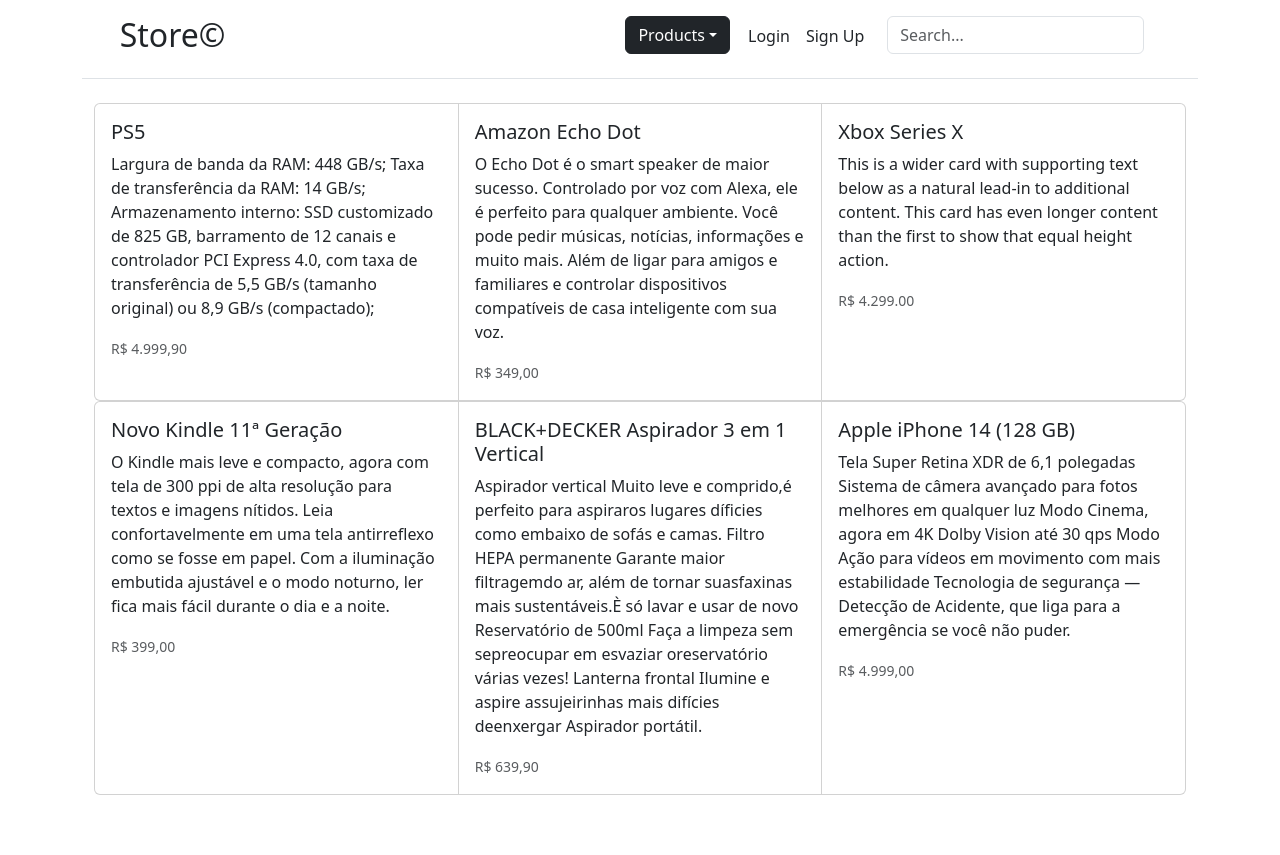
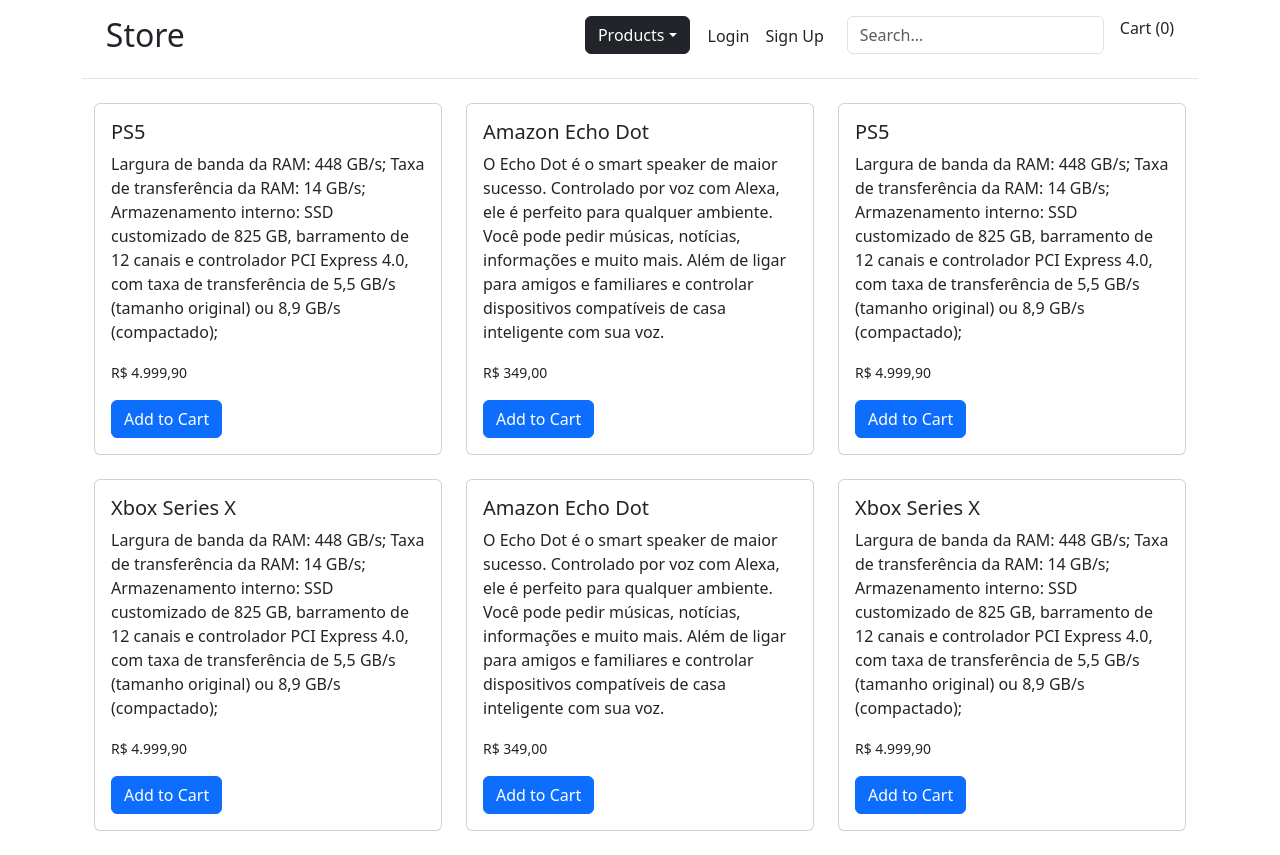
Before and after one commit to paulaquadros/react-api, a React (Create React App) app in the folder frontend/my-app/: page / in a window 1280 px wide. Before the commit the page ends 800 px from the top, so only its background shows below. Built offline with nearby package versions, Linux system fonts and the light colour scheme.

Commit message:
Card and props added

```diff
--- a/frontend/my-app/src/App.js
+++ b/frontend/my-app/src/App.js
@@ -1,11 +1,139 @@
 import React, { Component } from "react";
 
-const Header = () => {
+const Body = (props) => {
   return (
+    <div className="container">
+      <div className="row">
+        {props.products.map((product, index) => (
+          <div className="col-lg-4 col-md-6 mb-4" key={index}>
+            <div className="card">
+              <div className="card-body">
+                <h5 className="card-title">{product.name}</h5>
+                <p className="card-text">{product.description}</p>
+                <p className="card-text">
+                  <small className="text-body-primary">{product.price}</small>
+                </p>
+                <button
+                  className="btn btn-primary"
+                  onClick={() => props.addToCart(product)}
+                >
+                  Add to Cart
+                </button>
+              </div>
+            </div>
+          </div>
+        ))}
+      </div>
+    </div>
+  );
+};
+
+const Cart = (props) => {
+  return (
+    <div className="container">
+      <h2>Seu carrinho</h2>
+
+      {props.cart.length === 0 ? (
+        <p>Seu carrinho está vazio</p>
+      ) : (
+        props.cart.map((product, index) => (
+          <div
+            key={index}
+            style={{
+              borderTop: "1px solid #ccc",
+              padding: "30px",
+            }}
+          >
+            <h5>{product.name}</h5>
+            <p>{product.price}</p>
+            <button
+              className="btn btn-danger"
+              onClick={() => props.removeFromCart(index)}
+            >
+              Remover do carrinho
+            </button>
+          </div>
+        ))
+      )}
+    </div>
+  );
+};
+
+class App extends Component {
+  state = {
+    cart: [],
+    page: "products",
+  };
+
+  addToCart = (product) => {
+    this.setState((prevState) => ({
+      cart: [...prevState.cart, product],
+    }));
+  };
+
+  removeFromCart = (index) => {
+    this.setState((prevState) => ({
+      cart: prevState.cart.filter((_, i) => i !== index),
+    }));
+  };
+
+  navigateTo = (page) => {
+    this.setState({ page });
+  };
+
+  render() {
+    const products = [
+      {
+        name: "PS5",
+        description:
+          "Largura de banda da RAM: 448 GB/s; Taxa de transferência da RAM: 14 GB/s; Armazenamento interno: SSD customizado de 825 GB, barramento de 12 canais e controlador PCI Express 4.0, com taxa de transferência de 5,5 GB/s (tamanho original) ou 8,9 GB/s (compactado);",
+        price: "R$ 4.999,90",
+      },
+      {
+        name: "Amazon Echo Dot",
+        description:
+          "O Echo Dot é o smart speaker de maior sucesso. Controlado por voz com Alexa, ele é perfeito para qualquer ambiente. Você pode pedir músicas, notícias, informações e muito mais. Além de ligar para amigos e familiares e controlar dispositivos compatíveis de casa inteligente com sua voz.",
+        price: "R$ 349,00",
+      },
+      {
+        name: "PS5",
+        description:
+          "Largura de banda da RAM: 448 GB/s; Taxa de transferência da RAM: 14 GB/s; Armazenamento interno: SSD customizado de 825 GB, barramento de 12 canais e controlador PCI Express 4.0, com taxa de transferência de 5,5 GB/s (tamanho original) ou 8,9 GB/s (compactado);",
+        price: "R$ 4.999,90",
+      },
+      {
+        name: "Xbox Series X",
+        description:
+          "Largura de banda da RAM: 448 GB/s; Taxa de transferência da RAM: 14 GB/s; Armazenamento interno: SSD customizado de 825 GB, barramento de 12 canais e controlador PCI Express 4.0, com taxa de transferência de 5,5 GB/s (tamanho original) ou 8,9 GB/s (compactado);",
+        price: "R$ 4.999,90",
+      },
+      {
+        name: "Amazon Echo Dot",
+        description:
+          "O Echo Dot é o smart speaker de maior sucesso. Controlado por voz com Alexa, ele é perfeito para qualquer ambiente. Você pode pedir músicas, notícias, informações e muito mais. Além de ligar para amigos e familiares e controlar dispositivos compatíveis de casa inteligente com sua voz.",
+        price: "R$ 349,00",
+      },
+      {
+        name: "Xbox Series X",
+        description:
+          "Largura de banda da RAM: 448 GB/s; Taxa de transferência da RAM: 14 GB/s; Armazenamento interno: SSD customizado de 825 GB, barramento de 12 canais e controlador PCI Express 4.0, com taxa de transferência de 5,5 GB/s (tamanho original) ou 8,9 GB/s (compactado);",
+        price: "R$ 4.999,90",
+      },
+    ];
+
+    return (
+      <div className="container text-left">
         <header className="d-flex flex-wrap justify-content-center py-3 mb-4 border-bottom">
           <ul className="nav nav-pills">
             <li>
-          <h2>Store©</h2>
+              <h2
+                className="store-title"
+                onClick={() => {
+                  this.navigateTo("products");
+                }}
+              >
+                Store
+              </h2>
             </li>
             <li className="nav-item dropdown" id="produtos">
               <button
@@ -44,7 +172,10 @@
               </a>
             </li>
             <li>
-          <form className="col-12 col-lg-auto mb-3 mb-lg-0 me-lg-3" id="search">
+              <form
+                className="col-12 col-lg-auto mb-3 mb-lg-0 me-lg-3"
+                id="search"
+              >
                 <input
                   type="search"
                   className="form-control"
@@ -53,120 +184,20 @@
                 />
               </form>
             </li>
+            <li
+              className="nav-item link-dark cart-button"
+              id="cart"
+              onClick={() => this.setState({ page: "cart" })}
+            >
+              Cart ({this.state.cart.length})
+            </li>
           </ul>
         </header>
-  );
-};
-
-const Body = () => {
-  return (
-    <div className="container">
-      <div className="card-group">
-        <div className="card">
-          <div className="card-body">
-            <h5 className="card-title">PS5</h5>
-            <p className="card-text">
-              Largura de banda da RAM: 448 GB/s; Taxa de transferência da RAM:
-              14 GB/s; Armazenamento interno: SSD customizado de 825 GB,
-              barramento de 12 canais e controlador PCI Express 4.0, com taxa de
-              transferência de 5,5 GB/s (tamanho original) ou 8,9 GB/s
-              (compactado);
-            </p>
-            <p className="card-text">
-              <small className="text-body-secondary">R$ 4.999,90</small>
-            </p>
-          </div>
-        </div>
-        <div className="card">
-          <div className="card-body">
-            <h5 className="card-title">Amazon Echo Dot</h5>
-            <p className="card-text">
-              O Echo Dot é o smart speaker de maior sucesso. Controlado por voz
-              com Alexa, ele é perfeito para qualquer ambiente. Você pode pedir
-              músicas, notícias, informações e muito mais. Além de ligar para
-              amigos e familiares e controlar dispositivos compatíveis de casa
-              inteligente com sua voz.
-            </p>
-            <p className="card-text">
-              <small className="text-body-secondary">R$ 349,00</small>
-            </p>
-          </div>
-        </div>
-        <div className="card">
-          <div className="card-body">
-            <h5 className="card-title">Xbox Series X</h5>
-            <p className="card-text">
-              This is a wider card with supporting text below as a natural
-              lead-in to additional content. This card has even longer content
-              than the first to show that equal height action.
-            </p>
-            <p className="card-text">
-              <small className="text-body-secondary">R$ 4.299.00</small>
-            </p>
-          </div>
-        </div>
-      </div>
-      <div className="card-group">
-        <div className="card">
-          <div className="card-body">
-            <h5 className="card-title">Novo Kindle 11ª Geração</h5>
-            <p className="card-text">
-              O Kindle mais leve e compacto, agora com tela de 300 ppi de alta
-              resolução para textos e imagens nítidos. Leia confortavelmente em
-              uma tela antirreflexo como se fosse em papel. Com a iluminação
-              embutida ajustável e o modo noturno, ler fica mais fácil durante o
-              dia e a noite.
-            </p>
-            <p className="card-text">
-              <small className="text-body-secondary">R$ 399,00</small>
-            </p>
-          </div>
-        </div>
-        <div className="card">
-          <div className="card-body">
-            <h5 className="card-title">
-              BLACK+DECKER Aspirador 3 em 1 Vertical
-            </h5>
-            <p className="card-text">
-              Aspirador vertical Muito leve e comprido,é perfeito para aspiraros
-              lugares díficies como embaixo de sofás e camas. Filtro HEPA
-              permanente Garante maior filtragemdo ar, além de tornar
-              suasfaxinas mais sustentáveis.È só lavar e usar de novo
-              Reservatório de 500ml Faça a limpeza sem sepreocupar em esvaziar
-              oreservatório várias vezes! Lanterna frontal Ilumine e aspire
-              assujeirinhas mais difícies deenxergar Aspirador portátil.
-            </p>
-            <p className="card-text">
-              <small className="text-body-secondary">R$ 639,90</small>
-            </p>
-          </div>
-        </div>
-        <div className="card">
-          <div className="card-body">
-            <h5 className="card-title">Apple iPhone 14 (128 GB)</h5>
-            <p className="card-text">
-              Tela Super Retina XDR de 6,1 polegadas Sistema de câmera avançado
-              para fotos melhores em qualquer luz Modo Cinema, agora em 4K Dolby
-              Vision até 30 qps Modo Ação para vídeos em movimento com mais
-              estabilidade Tecnologia de segurança — Detecção de Acidente, que
-              liga para a emergência se você não puder.
-            </p>
-            <p className="card-text">
-              <small className="text-body-secondary">R$ 4.999,00</small>
-            </p>
-          </div>
-        </div>
-      </div>
-    </div>
-  );
-};
-
-class App extends Component {
-  render() {
-    return (
-      <div className="container text-left">
-        <Header />
-        <Body />
+        {this.state.page === "products" ? (
+          <Body products={products} addToCart={this.addToCart} />
+        ) : (
+          <Cart cart={this.state.cart} removeFromCart={this.removeFromCart} />
+        )}
       </div>
     );
   }
--- a/frontend/my-app/src/index.css
+++ b/frontend/my-app/src/index.css
@@ -31,6 +31,10 @@
 }
 
 .card:hover {
-  background-color: rgb(102, 119, 149);
+  background-color: rgb(200, 221, 255);
+}
+
+.cart-button:hover,
+.store-title:hover {
   cursor: pointer;
 }
```
Lines whose indentation alone changed are shown as unchanged.
